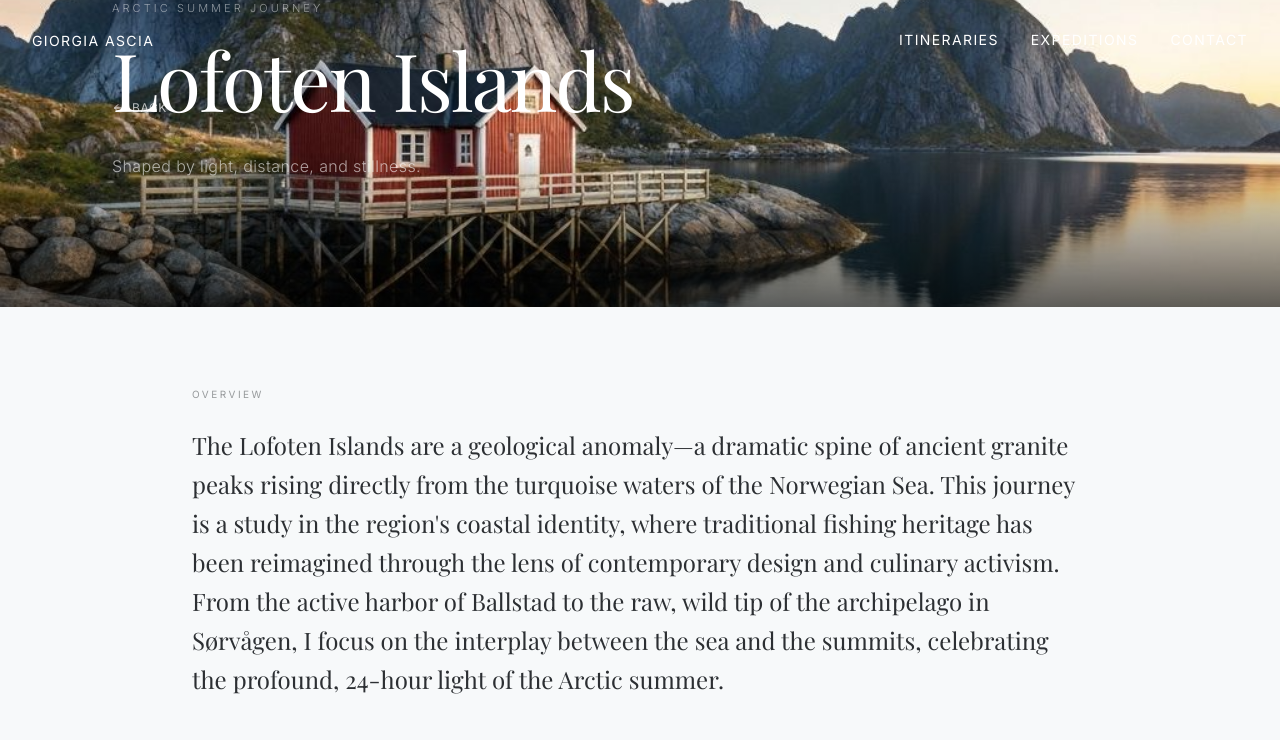
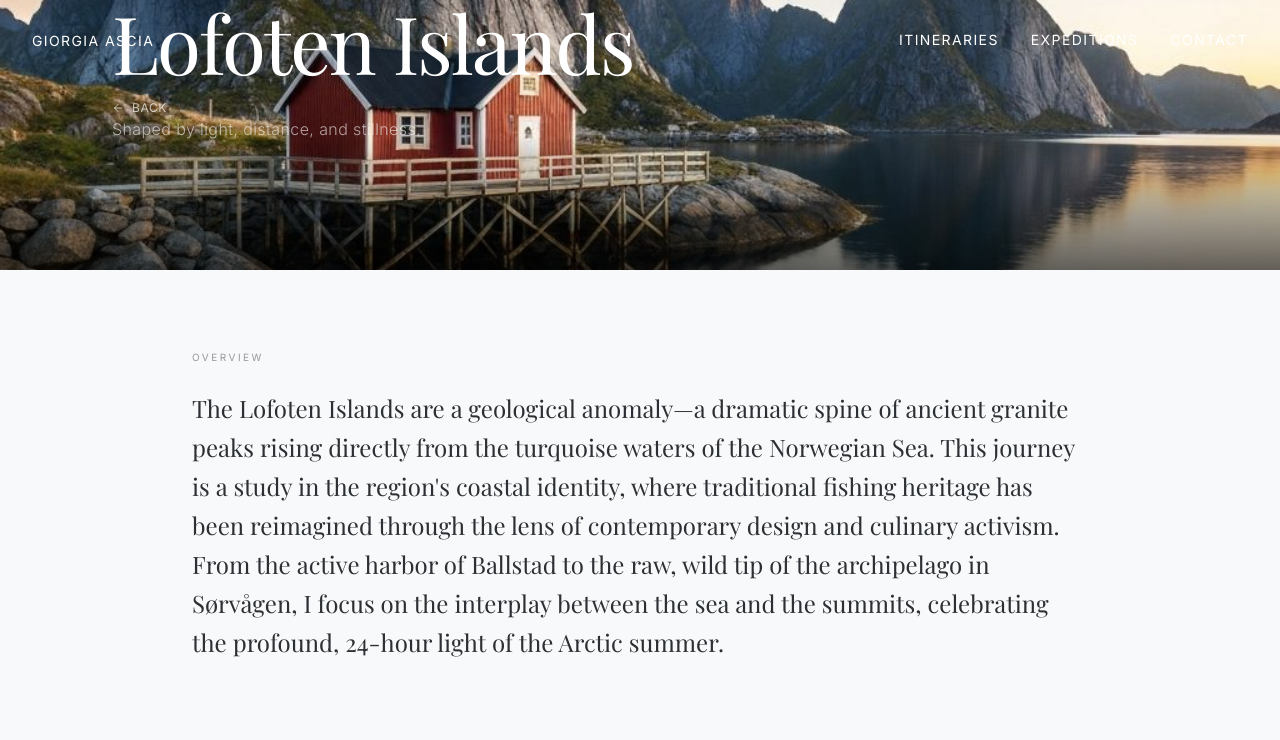
Before and after one commit to gioascia93/portfolio, a Next.js app: page /itineraries/lofoten-arctic-summer in a window 1280 px wide. Shown: the top 740 px of the page. Built offline with nearby package versions, Linux system fonts and the light colour scheme; a web font is replaced by a local one.

Commit message:
feat: hide subtitle in ItineraryDetailHero component
Hided the subtitle text in the ItineraryDetailHero component for design update.

```diff
--- a/components/itineraries/itinerary-detail-hero.tsx
+++ b/components/itineraries/itinerary-detail-hero.tsx
@@ -64,9 +64,9 @@ export function ItineraryDetailHero({
             )}
           >
             {/* Subtitle above title */}
-            <p className="text-[11px] uppercase tracking-[0.28em] text-white/50 font-light mb-5">
+            {/*<p className="text-[11px] uppercase tracking-[0.28em] text-white/50 font-light mb-5">
               {subtitle}
-            </p>
+            </p>*/}
             <h1 className="font-serif text-5xl md:text-6xl lg:text-[80px] text-white leading-[1.05] tracking-tight">
               {title}
             </h1>
```
